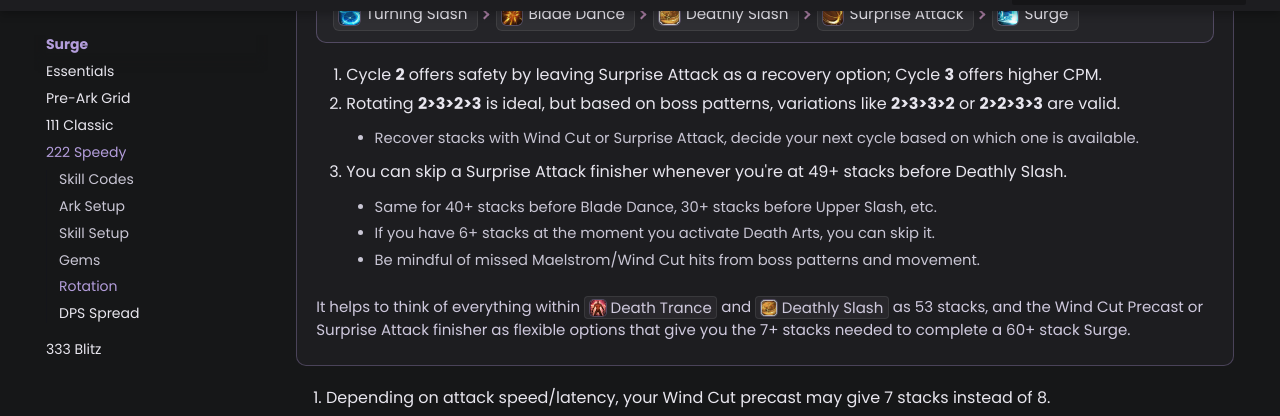
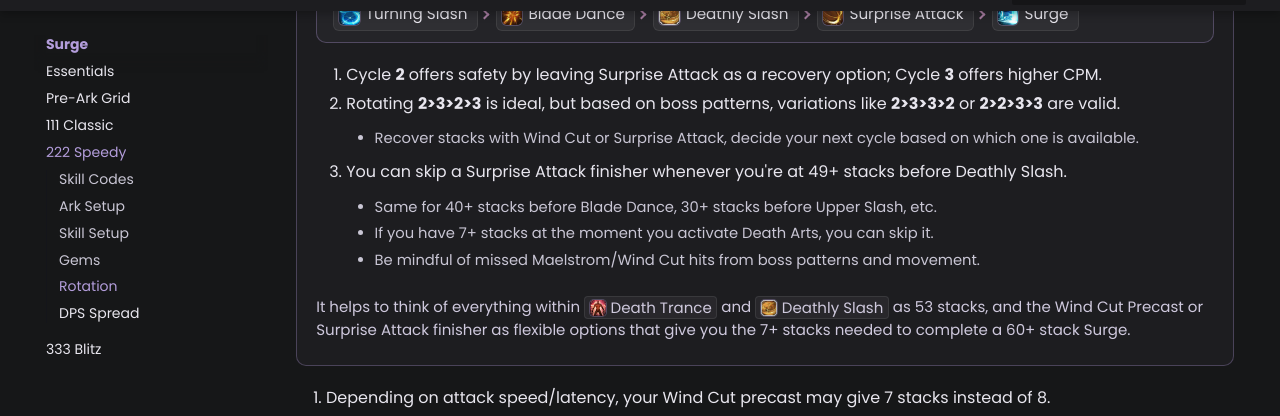
Before and after one commit to interlockme/deathblade, an MkDocs documentation site: the page built from docs/surge/222-speedy.md, in a window 1280 px wide and 900 px high, scrolled down 4321 px. Shown: the part 37-453 px from the top of the window. Built offline with MkDocs 1.6.1 and Material for MkDocs 9.7.7, drawn with Linux system fonts in a browser that asks for light colours; plug-ins that fetch from the network failed and are left out.

Commit message:
missing stack update

```diff
--- a/docs/surge/222-speedy.md
+++ b/docs/surge/222-speedy.md
@@ -327,7 +327,7 @@ Alternate between these two cycles as needed for ceiling DPS:
       - Recover stacks with Wind Cut or Surprise Attack, decide your next cycle based on which one is available.
 3. You can skip a Surprise Attack finisher whenever you're at 49+ stacks before Deathly Slash.
       - Same for 40+ stacks before Blade Dance, 30+ stacks before Upper Slash, etc.
-      - If you have 6+ stacks at the moment you activate Death Arts, you can skip it.
+      - If you have 7+ stacks at the moment you activate Death Arts, you can skip it.
       - Be mindful of missed Maelstrom/Wind Cut hits from boss patterns and movement.
 
 It helps to think of everything within <span class="skill-chip">![](../assets/shared/icon-deathtrance.png)Death Trance</span> and <span class="skill-chip">![](../assets/shared/icon-deathlyslash.png)Deathly Slash</span> as 53 stacks, and the Wind Cut Precast or Surprise Attack finisher as flexible options that give you the 7+ stacks needed to complete a 60+ stack Surge.
```
